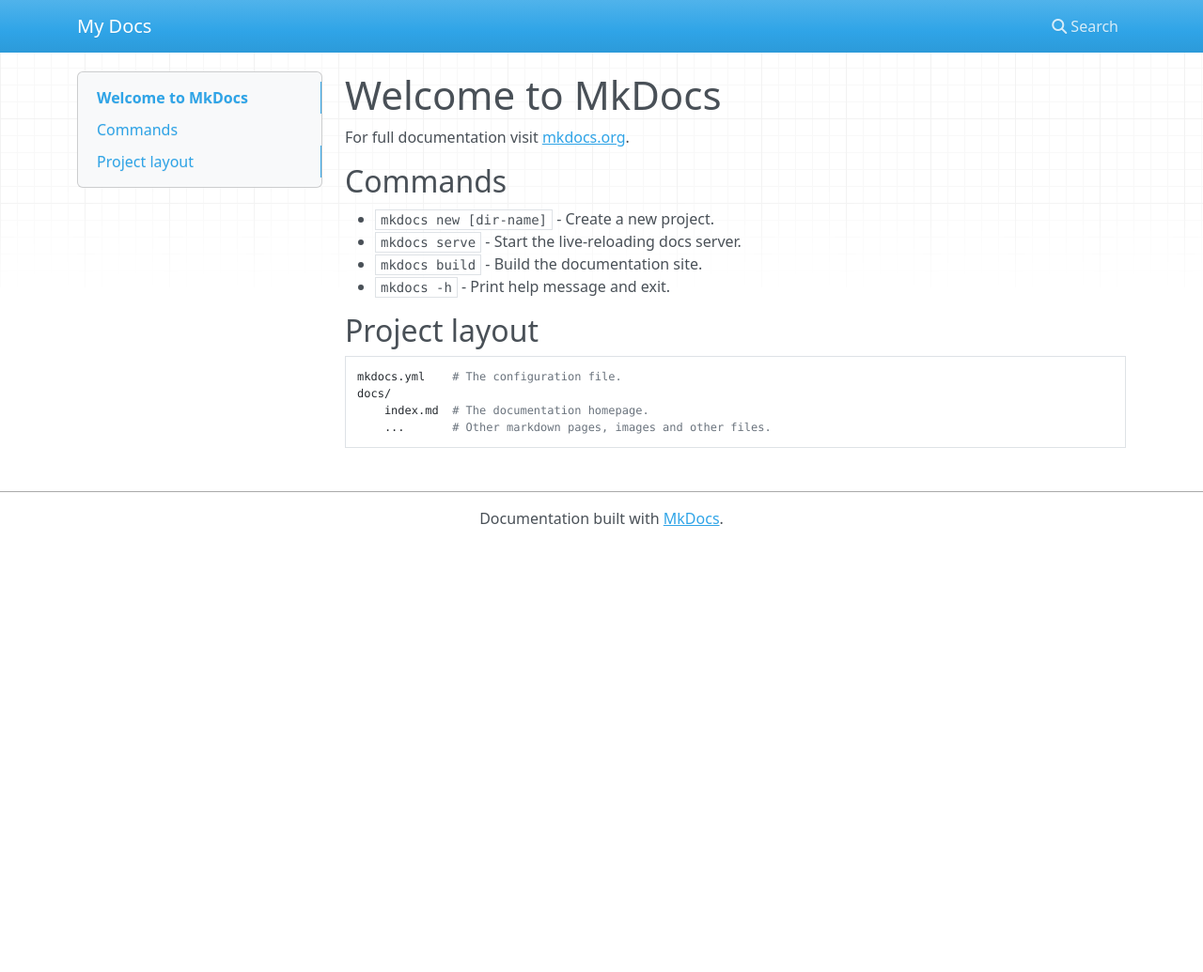
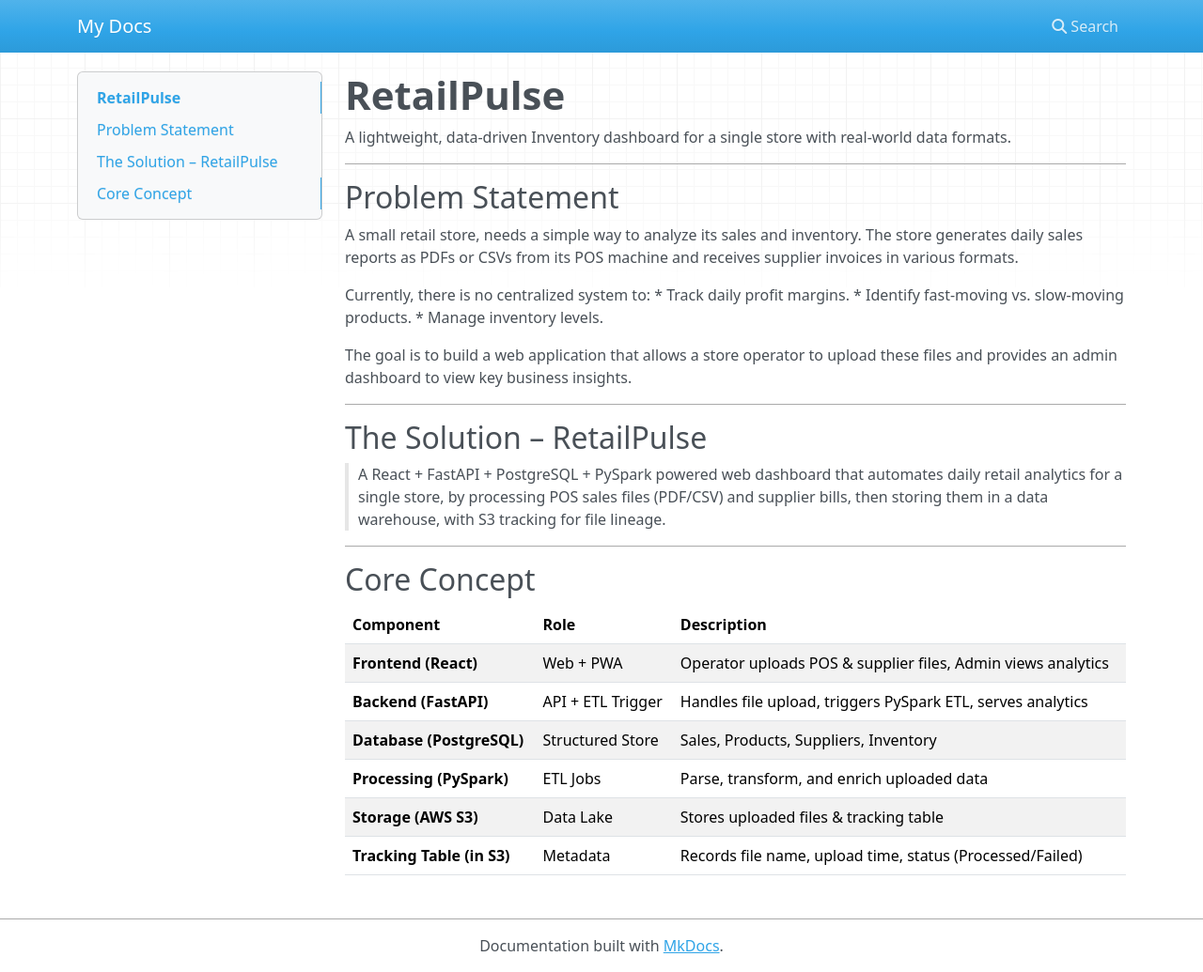
Before and after one commit to rohitagarwal-gkmit/retailpulse-docs, an MkDocs documentation site: the page built from docs/index.md, in a window 1280 px wide and 1035 px high. Shown: the whole window at 94% size. Built offline with MkDocs 1.6.1, drawn with Linux system fonts in a browser that asks for light colours; nearby versions of some CDN libraries.

Commit message:
[feat]: Revise index.md to introduce RetailPulse

```diff
--- a/docs/index.md
+++ b/docs/index.md
@@ -1,17 +1,38 @@
-# Welcome to MkDocs
+# **RetailPulse**
 
-For full documentation visit [mkdocs.org](https://www.mkdocs.org).
+A lightweight, data-driven Inventory dashboard for a single store with real-world data formats.
 
-## Commands
+---
 
-* `mkdocs new [dir-name]` - Create a new project.
-* `mkdocs serve` - Start the live-reloading docs server.
-* `mkdocs build` - Build the documentation site.
-* `mkdocs -h` - Print help message and exit.
+## Problem Statement
 
-## Project layout
+A small retail store, needs a simple way to analyze its sales and inventory. The store generates daily sales reports as PDFs or CSVs from its POS machine and receives supplier invoices in various formats.
 
-    mkdocs.yml    # The configuration file.
-    docs/
-        index.md  # The documentation homepage.
-        ...       # Other markdown pages, images and other files.
+Currently, there is no centralized system to:
+*   Track daily profit margins.
+*   Identify fast-moving vs. slow-moving products.
+*   Manage inventory levels.
+
+The goal is to build a web application that allows a store operator to upload these files and provides an admin dashboard to view key business insights.
+
+---
+
+## The Solution – RetailPulse
+
+> A React + FastAPI + PostgreSQL + PySpark powered web dashboard
+> that automates daily retail analytics for a single store,
+> by processing POS sales files (PDF/CSV) and supplier bills,
+> then storing them in a data warehouse, with S3 tracking for file lineage.
+
+---
+
+## Core Concept
+
+| Component                  | Role              | Description                                                  |
+| -------------------------- | ----------------- | ------------------------------------------------------------ |
+| **Frontend (React)**       | Web + PWA         | Operator uploads POS & supplier files, Admin views analytics |
+| **Backend (FastAPI)**      | API + ETL Trigger | Handles file upload, triggers PySpark ETL, serves analytics  |
+| **Database (PostgreSQL)**  | Structured Store  | Sales, Products, Suppliers, Inventory                        |
+| **Processing (PySpark)**   | ETL Jobs          | Parse, transform, and enrich uploaded data                   |
+| **Storage (AWS S3)**       | Data Lake         | Stores uploaded files & tracking table                       |
+| **Tracking Table (in S3)** | Metadata          | Records file name, upload time, status (Processed/Failed)    |
```
